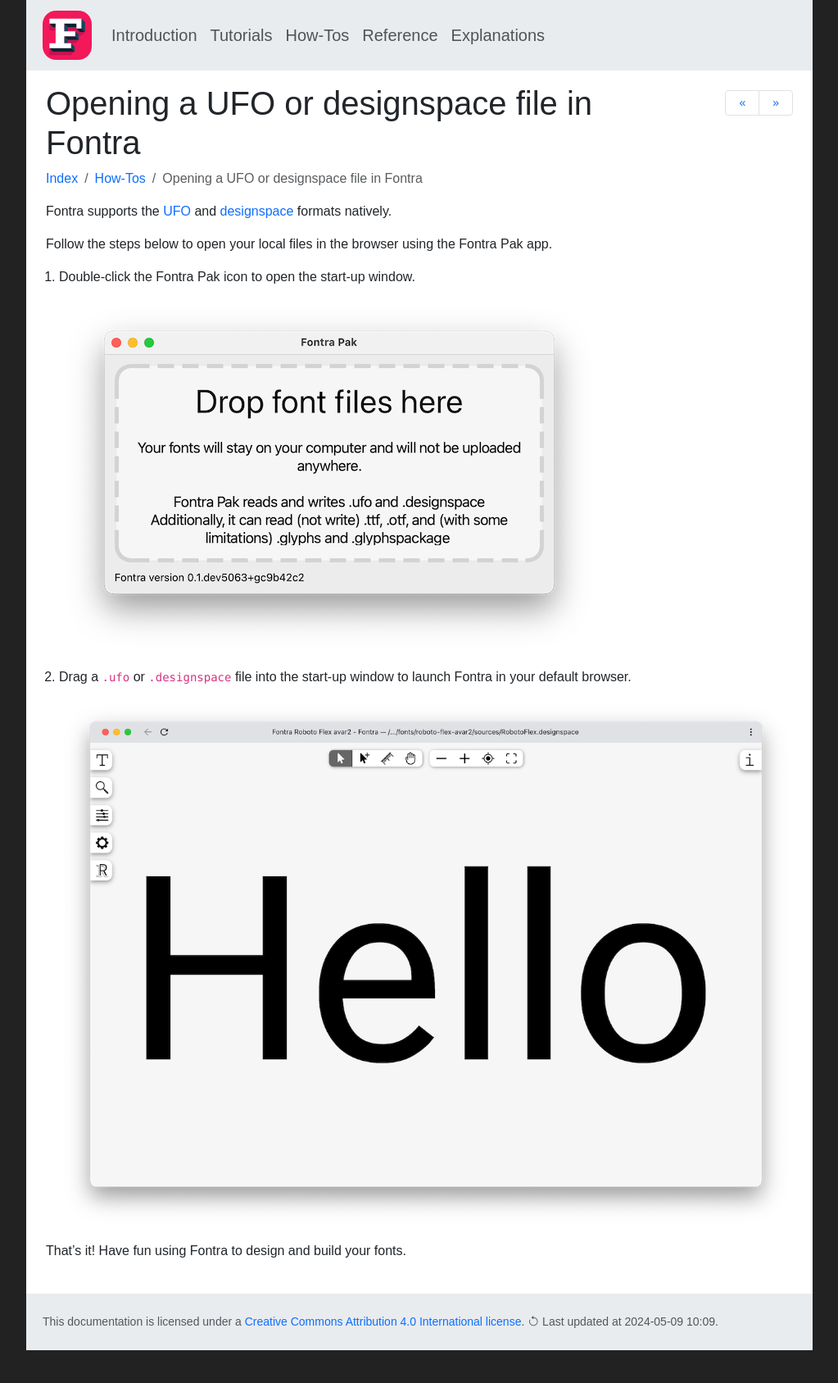
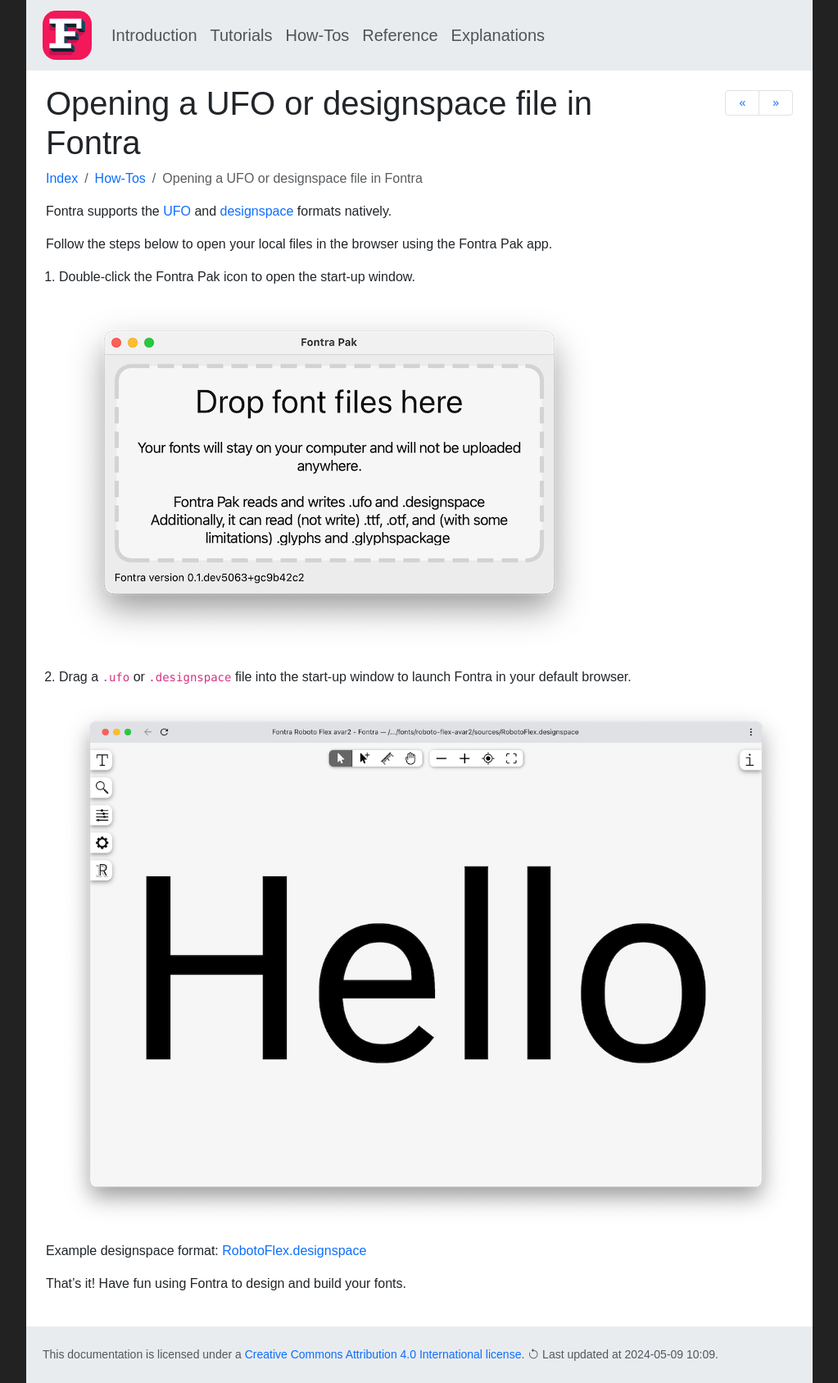
Before and after one commit to googlefonts/fontra-docs, a Jekyll site: the page built from _how-tos/opening-ufo-designspace.md, in a window 1280 px wide. Shown: the whole page at 82% size, without its empty margins (128-1151 px from the left). Built offline with Jekyll 4.4.1, drawn with Linux system fonts in a browser that asks for light colours; nearby versions of some CDN libraries; some web fonts are replaced; before the commit the page ends 1647 px from its top, so only the background shows below that; some of the changed lines change nothing that is shown.

Commit message:
Update missing links

```diff
--- a/_how-tos/opening-ufo-designspace.md
+++ b/_how-tos/opening-ufo-designspace.md
@@ -14,7 +14,7 @@
   </ol>
 </nav>
 
-Fontra supports the [UFO] and [designspace] formats natively.
+Fontra supports the [UFO](https://unifiedfontobject.org/) and [designspace](https://fonttools.readthedocs.io/en/latest/designspaceLib/index.html) formats natively.
 
 Follow the steps below to open your local files in the browser using the Fontra Pak app.
 
@@ -26,6 +26,8 @@
 
     ![]({{ site.url }}/images/fontra-browser-open.png){: .img-fluid }
 
+Example designspace format: [RobotoFlex.designspace](https://github.com/googlefonts/roboto-flex/blob/739e06dc46ebb14cddd88b9768a6c1504d4677f6/sources/RobotoFlex.designspace)
+
 That's it! Have fun using Fontra to design and build your fonts.
 
 [UFO]: #
```
